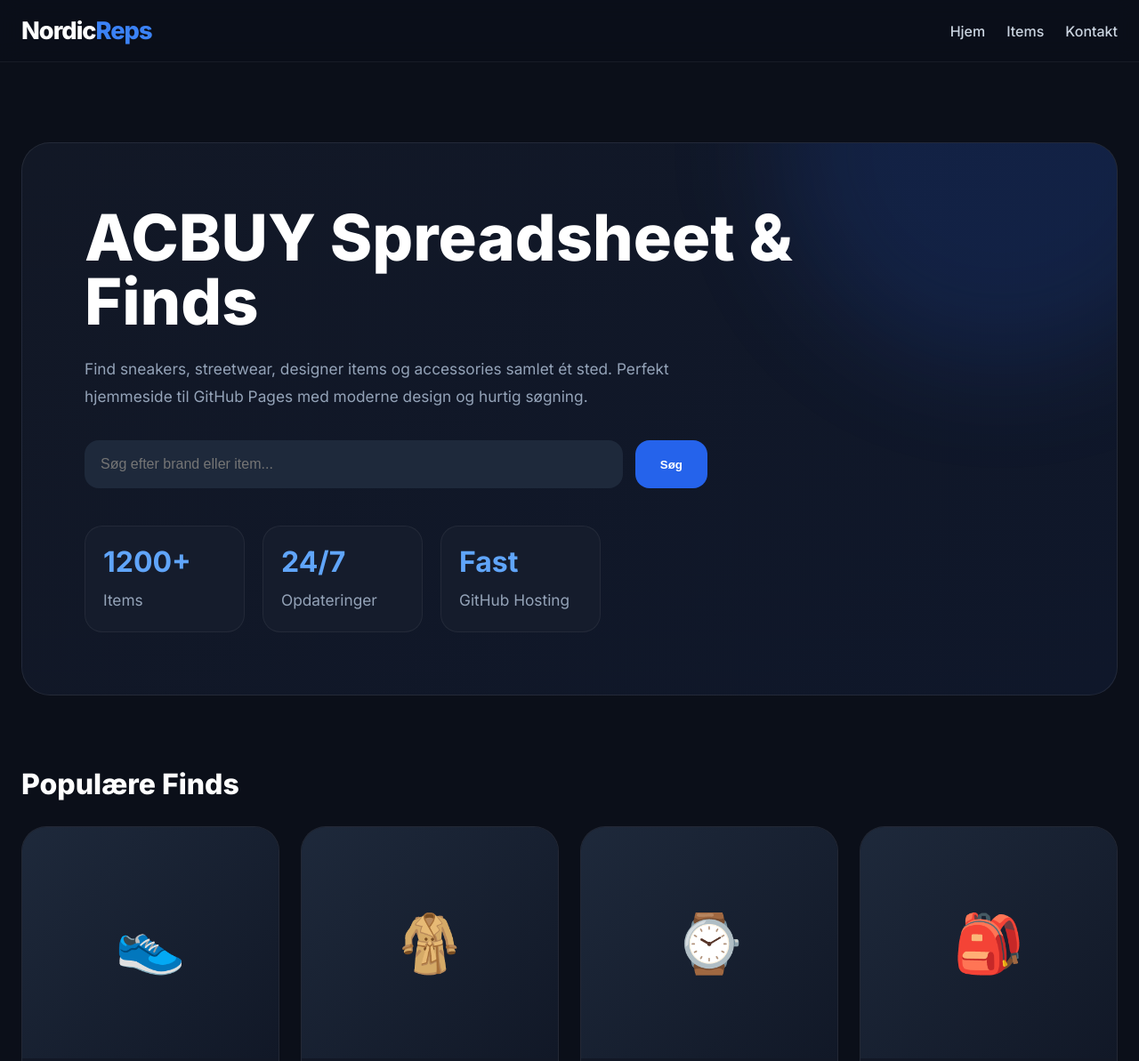
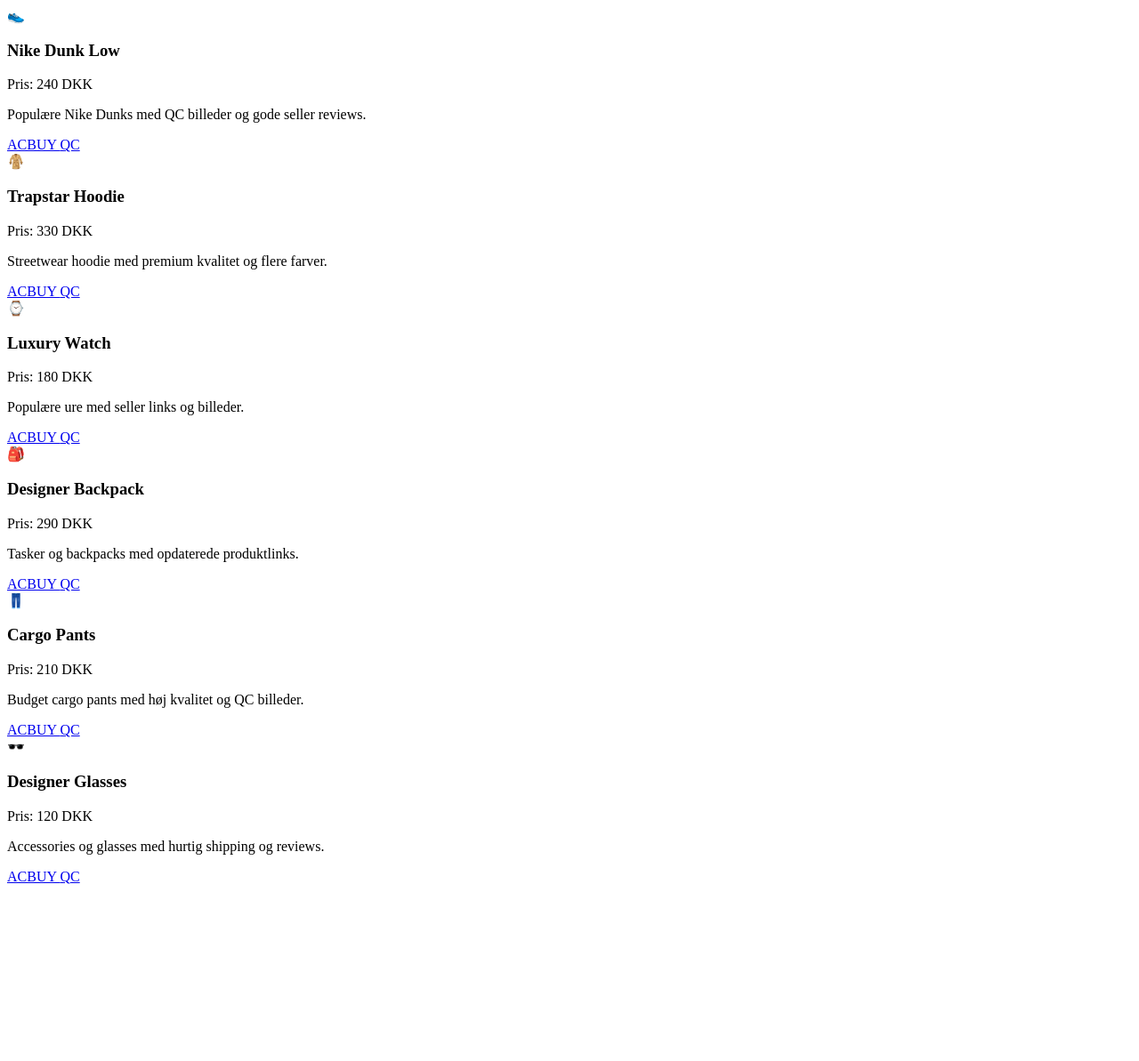
Before and after one commit to victorgryner-alt/CS-Openening, a plain HTML site: page index.html in a window 1280 px wide. Shown: the top 1193 px of the page at 89% size. After the commit the page ends 1003 px from the top, so only its background shows below. Drawn offline with Linux system fonts and the light colour scheme.

Commit message:
Update index.html

```diff
--- a/index.html
+++ b/index.html
@@ -1,441 +1,27 @@
-<!DOCTYPE html>
-<html lang="da">
-<head>
-<meta charset="UTF-8" />
-<meta name="viewport" content="width=device-width, initial-scale=1.0"/>
-
-<title>NordicReps | ACBUY Spreadsheet</title>
-
-<link rel="preconnect" href="https://fonts.googleapis.com">
-<link rel="preconnect" href="https://fonts.gstatic.com" crossorigin>
-
-<link href="https://fonts.googleapis.com/css2?family=Inter:wght@400;500;600;700;800&display=swap" rel="stylesheet">
-
-<style>
-
-*{
-margin:0;
-padding:0;
-box-sizing:border-box;
-}
-
-body{
-font-family:'Inter',sans-serif;
-background:#0b0f19;
-color:white;
-overflow-x:hidden;
-}
-
-header{
-position:sticky;
-top:0;
-z-index:1000;
-background:rgba(11,15,25,0.92);
-backdrop-filter:blur(12px);
-border-bottom:1px solid rgba(255,255,255,0.06);
-}
-
-.navbar{
-max-width:1400px;
-margin:auto;
-padding:18px 24px;
-display:flex;
-align-items:center;
-justify-content:space-between;
-}
-
-.logo{
-font-size:1.7rem;
-font-weight:800;
-letter-spacing:-1px;
-}
-
-.logo span{
-color:#3b82f6;
-}
-
-.nav-links{
-display:flex;
-gap:24px;
-}
-
-.nav-links a{
-text-decoration:none;
-color:#cbd5e1;
-font-weight:500;
-transition:0.2s;
-}
-
-.nav-links a:hover{
-color:white;
-}
-
-.hero{
-max-width:1400px;
-margin:auto;
-padding:90px 24px 60px;
-}
-
-.hero-box{
-background:linear-gradient(135deg,#121826,#0f172a);
-border:1px solid rgba(255,255,255,0.08);
-border-radius:32px;
-padding:70px;
-position:relative;
-overflow:hidden;
-}
-
-.hero-box::before{
-content:'';
-position:absolute;
-width:500px;
-height:500px;
-background:#2563eb25;
-border-radius:50%;
-top:-250px;
-right:-120px;
-filter:blur(60px);
-}
-
-.hero h1{
-font-size:4.5rem;
-line-height:1;
-font-weight:800;
-max-width:850px;
-position:relative;
-z-index:2;
-}
-
-.hero p{
-margin-top:24px;
-max-width:700px;
-line-height:1.8;
-color:#94a3b8;
-font-size:1.08rem;
-position:relative;
-z-index:2;
-}
-
-.search{
-margin-top:34px;
-display:flex;
-gap:14px;
-max-width:700px;
-position:relative;
-z-index:2;
-}
-
-.search input{
-flex:1;
-padding:18px;
-border:none;
-outline:none;
-background:#1e293b;
-border-radius:16px;
-color:white;
-font-size:1rem;
-}
-
-.search button{
-padding:18px 28px;
-border:none;
-border-radius:16px;
-background:#2563eb;
-color:white;
-font-weight:700;
-cursor:pointer;
-transition:0.2s;
-}
-
-.search button:hover{
-background:#1d4ed8;
-transform:translateY(-2px);
-}
-
-.stats{
-display:flex;
-gap:20px;
-margin-top:42px;
-flex-wrap:wrap;
-position:relative;
-z-index:2;
-}
-
-.stat{
-background:#151c2c;
-padding:20px;
-border-radius:20px;
-border:1px solid rgba(255,255,255,0.06);
-min-width:180px;
-}
-
-.stat h2{
-font-size:2rem;
-color:#60a5fa;
-}
-
-.stat p{
-margin-top:8px;
-color:#94a3b8;
-}
-
-.section{
-max-width:1400px;
-margin:auto;
-padding:20px 24px 80px;
-}
-
-.section-title{
-font-size:2rem;
-font-weight:800;
-margin-bottom:28px;
-}
-
-.grid{
-display:grid;
-grid-template-columns:repeat(auto-fit,minmax(280px,1fr));
-gap:24px;
-}
-
-.card{
-background:#121826;
-border:1px solid rgba(255,255,255,0.07);
-border-radius:28px;
-overflow:hidden;
-transition:0.25s;
-}
-
-.card:hover{
-transform:translateY(-6px);
-border-color:#2563eb;
-}
-
-.image{
-height:260px;
-display:flex;
-align-items:center;
-justify-content:center;
-font-size:4rem;
-background:linear-gradient(135deg,#1e293b,#111827);
-}
-
-.content{
-padding:22px;
-}
-
-.content h3{
-font-size:1.25rem;
-margin-bottom:10px;
-}
-
-.price{
-color:#60a5fa;
-font-weight:700;
-margin-bottom:12px;
-}
-
-.content p{
-color:#94a3b8;
-line-height:1.7;
-margin-bottom:20px;
-}
-
-.buttons{
-display:flex;
-gap:12px;
-}
-
-.btn{
-flex:1;
-padding:13px;
-text-align:center;
-border-radius:14px;
-font-weight:700;
-text-decoration:none;
-transition:0.2s;
-}
-
-.primary{
-background:#2563eb;
-color:white;
-}
-
-.secondary{
-background:#1e293b;
-color:white;
-}
-
-.btn:hover{
-transform:translateY(-2px);
-opacity:0.92;
-}
-
-.add-section{
-max-width:1400px;
-margin:auto;
-padding:0 24px 70px;
-}
-
-.add-box{
-background:#121826;
-border-radius:28px;
-padding:32px;
-border:1px solid rgba(255,255,255,0.07);
-}
-
-.add-box h2{
-font-size:1.8rem;
-margin-bottom:16px;
-}
-
-.add-box p{
-color:#94a3b8;
-line-height:1.8;
-}
-
-.code{
-margin-top:24px;
-background:#0b1120;
-padding:22px;
-border-radius:18px;
-overflow:auto;
-color:#60a5fa;
-font-size:0.95rem;
-}
-
-footer{
-margin-top:40px;
-padding:40px 20px;
-text-align:center;
-color:#64748b;
-border-top:1px solid rgba(255,255,255,0.06);
-}
-
-@media(max-width:900px){
-
-.hero h1{
-font-size:3rem;
-}
-
-.hero-box{
-padding:45px 28px;
-}
-
-.nav-links{
-display:none;
-}
-
-.search{
-flex-direction:column;
-}
-
-.search button{
-width:100%;
-}
-
-}
-
-</style>
-</head>
-
-<body>
-
-<header>
-
-<div class="navbar">
-
-<div class="logo">
-Nordic<span>Reps</span>
-</div>
-
-<div class="nav-links">
-<a href="#">Hjem</a>
-<a href="#">Items</a>
-<a href="#">Kontakt</a>
-</div>
-
-</div>
-
-</header>
-
-<section class="hero">
-
-<div class="hero-box">
-
-<h1>ACBUY Spreadsheet & Finds</h1>
-
-<p>
-Find sneakers, streetwear, designer items og accessories samlet ét sted.
-Perfekt hjemmeside til GitHub Pages med moderne design og hurtig søgning.
-</p>
-
-<div class="search">
-
-<input type="text" id="searchInput" placeholder="Søg efter brand eller item...">
-
-<button onclick="searchItems()">
-Søg
-</button>
-
-</div>
-
-<div class="stats">
-
-<div class="stat">
-<h2>1200+</h2>
-<p>Items</p>
-</div>
-
-<div class="stat">
-<h2>24/7</h2>
-<p>Opdateringer</p>
-</div>
-
-<div class="stat">
-<h2>Fast</h2>
-<p>GitHub Hosting</p>
-</div>
-
-</div>
-
-</div>
-
-</section>
-
-<section class="section">
-
-<h2 class="section-title">
-Populære Finds
-</h2>
-
-<div class="grid" id="itemGrid">
-
-<!-- ITEM -->
+<!-- SNEAKERS -->
 <div class="card">
 
-<div class="image">
-👟
-</div>
+<div class="image">👟</div>
 
 <div class="content">
 
-<h3>Nike Dunk</h3>
+<h3>Nike Dunk Low</h3>
 
 <div class="price">
 Pris: 240 DKK
 </div>
 
 <p>
-Populær sneaker med QC billeder og gode reviews.
+Populære Nike Dunks med QC billeder og gode seller reviews.
 </p>
 
 <div class="buttons">
 
-<a href="#" class="btn primary">
+<a href="https://www.acbuy.store/" target="_blank" class="btn primary">
 ACBUY
 </a>
 
-<a href="#" class="btn secondary">
+<a href="https://acbuy.dev/" target="_blank" class="btn secondary">
 QC
 </a>
 
@@ -445,32 +31,30 @@
 
 </div>
 
-<!-- ITEM -->
+<!-- HOODIE -->
 <div class="card">
 
-<div class="image">
-🧥
-</div>
+<div class="image">🧥</div>
 
 <div class="content">
 
-<h3>Trapstar Jacket</h3>
+<h3>Trapstar Hoodie</h3>
 
 <div class="price">
-Pris: 420 DKK
+Pris: 330 DKK
 </div>
 
 <p>
-Streetwear jacket med flere farver og størrelser.
+Streetwear hoodie med premium kvalitet og flere farver.
 </p>
 
 <div class="buttons">
 
-<a href="#" class="btn primary">
+<a href="https://acbuy-links.com/" target="_blank" class="btn primary">
 ACBUY
 </a>
 
-<a href="#" class="btn secondary">
+<a href="https://acbuyco.com/" target="_blank" class="btn secondary">
 QC
 </a>
 
@@ -480,32 +64,30 @@
 
 </div>
 
-<!-- ITEM -->
+<!-- WATCH -->
 <div class="card">
 
-<div class="image">
-⌚
-</div>
+<div class="image">⌚</div>
 
 <div class="content">
 
 <h3>Luxury Watch</h3>
 
 <div class="price">
-Pris: 150 DKK
+Pris: 180 DKK
 </div>
 
 <p>
-Accessories og watches med gode seller links.
+Populære ure med seller links og billeder.
 </p>
 
 <div class="buttons">
 
-<a href="#" class="btn primary">
+<a href="https://www.acbuy.store/" target="_blank" class="btn primary">
 ACBUY
 </a>
 
-<a href="#" class="btn secondary">
+<a href="https://acbuy.dev/" target="_blank" class="btn secondary">
 QC
 </a>
 
@@ -515,32 +97,30 @@
 
 </div>
 
-<!-- ITEM -->
+<!-- BAG -->
 <div class="card">
 
-<div class="image">
-🎒
-</div>
+<div class="image">🎒</div>
 
 <div class="content">
 
-<h3>Designer Bag</h3>
+<h3>Designer Backpack</h3>
 
 <div class="price">
-Pris: 310 DKK
+Pris: 290 DKK
 </div>
 
 <p>
-Tasker og backpacks med høj kvalitet og QC links.
+Tasker og backpacks med opdaterede produktlinks.
 </p>
 
 <div class="buttons">
 
-<a href="#" class="btn primary">
+<a href="https://acbuy-links.com/" target="_blank" class="btn primary">
 ACBUY
 </a>
 
-<a href="#" class="btn secondary">
+<a href="https://acbuyco.com/" target="_blank" class="btn secondary">
 QC
 </a>
 
@@ -550,95 +130,68 @@
 
 </div>
 
+<!-- PANTS -->
+<div class="card">
+
+<div class="image">👖</div>
+
+<div class="content">
+
+<h3>Cargo Pants</h3>
+
+<div class="price">
+Pris: 210 DKK
 </div>
 
-</section>
-
-<section class="add-section">
-
-<div class="add-box">
-
-<h2>Sådan tilføjer du flere items</h2>
-
 <p>
-Kopiér en hel card-blok og indsæt den inde i "grid" sektionen.
-Skift navn, pris, emoji og links.
+Budget cargo pants med høj kvalitet og QC billeder.
 </p>
 
-<div class="code">
+<div class="buttons">
 
-&lt;div class="card"&gt;
+<a href="https://www.acbuy.store/" target="_blank" class="btn primary">
+ACBUY
+</a>
 
-&lt;div class="image"&gt;👟&lt;/div&gt;
-
-&lt;div class="content"&gt;
-
-&lt;h3&gt;DIT ITEM&lt;/h3&gt;
-
-&lt;div class="price"&gt;
-Pris: 200 DKK
-&lt;/div&gt;
-
-&lt;p&gt;
-Beskrivelse her.
-&lt;/p&gt;
-
-&lt;div class="buttons"&gt;
-
-&lt;a href="#" class="btn primary"&gt;
-ACBUY
-&lt;/a&gt;
-
-&lt;a href="#" class="btn secondary"&gt;
+<a href="https://acbuy.dev/" target="_blank" class="btn secondary">
 QC
-&lt;/a&gt;
-
-&lt;/div&gt;
-
-&lt;/div&gt;
-
-&lt;/div&gt;
+</a>
 
 </div>
 
 </div>
 
-</section>
+</div>
 
-<footer>
-© 2026 NordicReps — GitHub Pages Ready
-</footer>
+<!-- ACCESSORIES -->
+<div class="card">
 
-<script>
+<div class="image">🕶️</div>
 
-function searchItems(){
+<div class="content">
 
-const input = document
-.getElementById('searchInput')
-.value
-.toLowerCase();
+<h3>Designer Glasses</h3>
 
-const cards = document.querySelectorAll('.card');
+<div class="price">
+Pris: 120 DKK
+</div>
 
-cards.forEach(card => {
+<p>
+Accessories og glasses med hurtig shipping og reviews.
+</p>
 
-const text = card.innerText.toLowerCase();
+<div class="buttons">
 
-if(text.includes(input)){
+<a href="https://acbuy-links.com/" target="_blank" class="btn primary">
+ACBUY
+</a>
 
-card.style.display = "block";
+<a href="https://acbuyco.com/" target="_blank" class="btn secondary">
+QC
+</a>
 
-}else{
+</div>
 
-card.style.display = "none";
+</div>
 
-}
-
-});
-
-}
-
-</script>
-
-</body>
-</html>
+</div>
```
